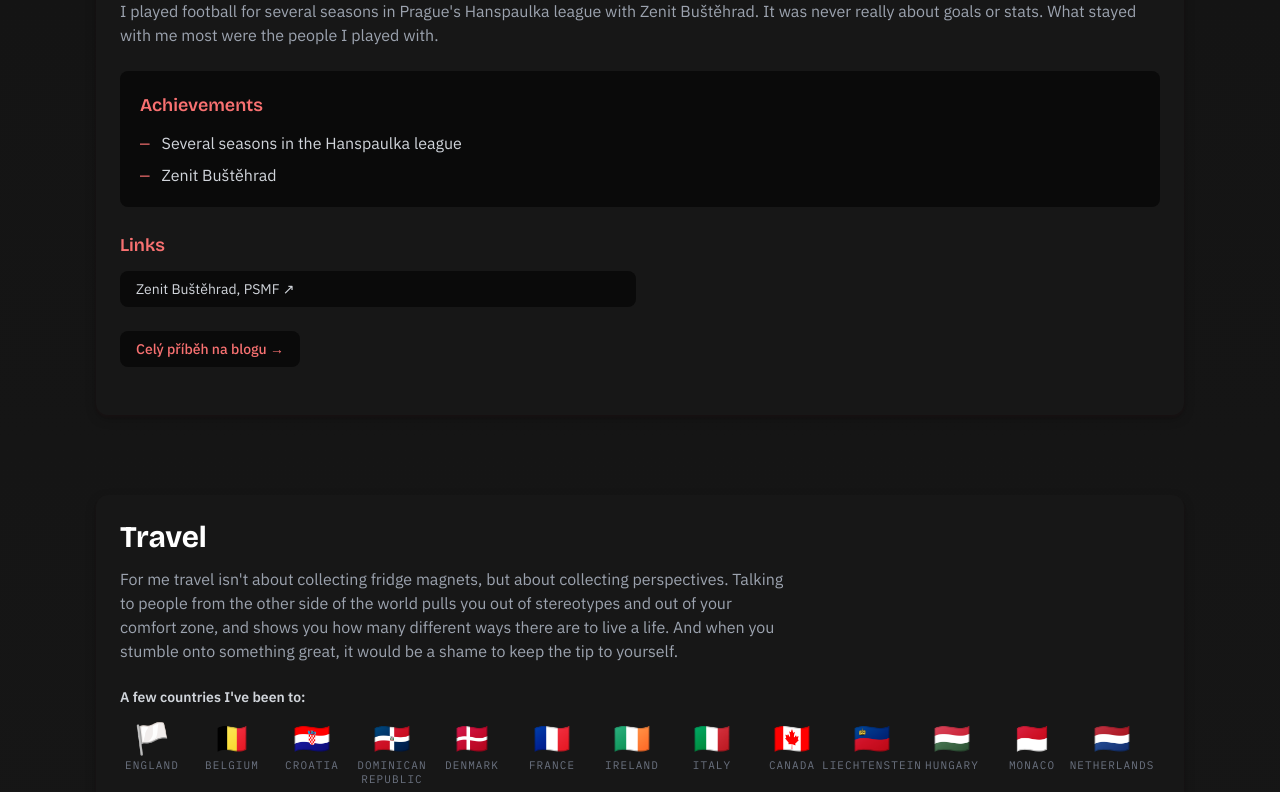
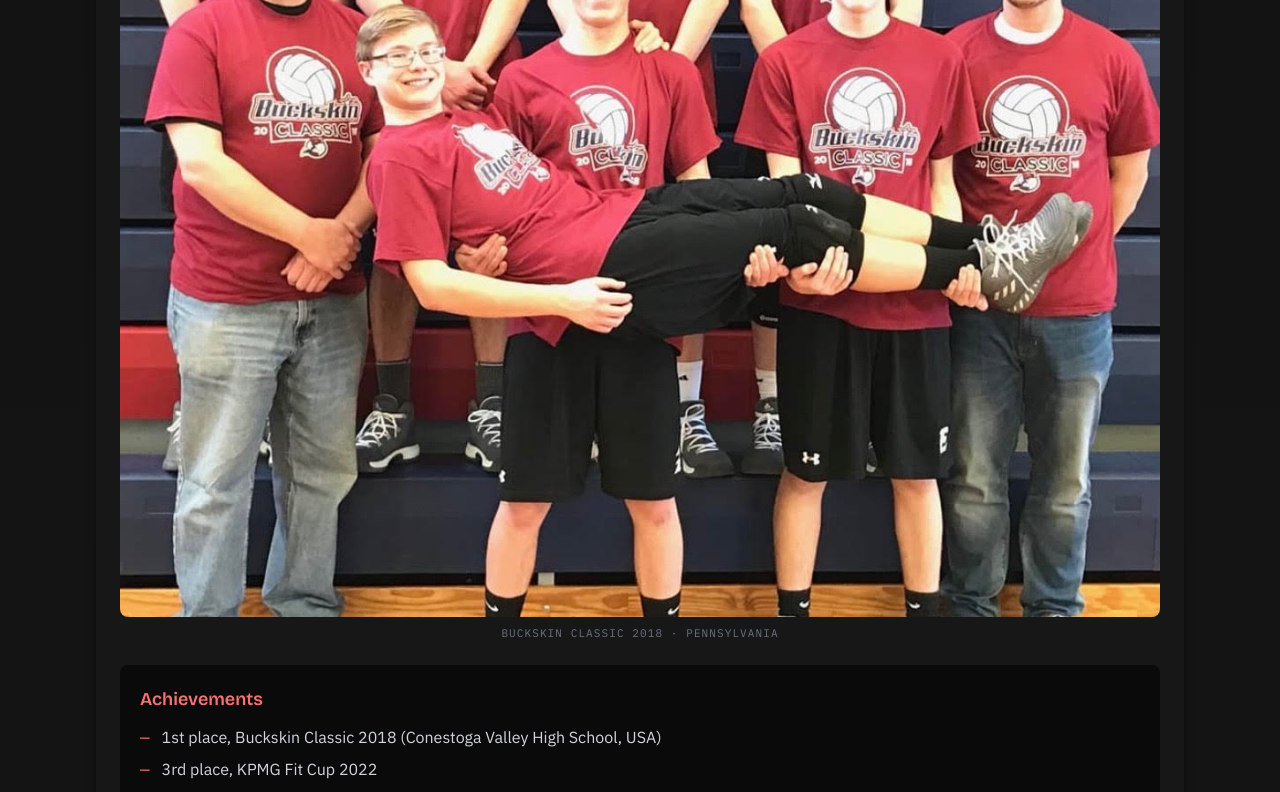
Before and after one commit to petrhollan22/petr-portfolio, a Next.js app: page /en/free-time in a window 1280 px wide. Shown: the part 4600-5392 px from the top of the page. Built offline with nearby package versions, Linux system fonts and the light colour scheme; no server answers.

Commit message:
Add personality to timeline, volleyball win, football humour, certificate note

```diff
--- a/app/[locale]/cv/page.tsx
+++ b/app/[locale]/cv/page.tsx
@@ -92,7 +92,8 @@ export default function CvPage() {
               ))}
             </div>
 
-            <h2 className="text-2xl font-bold mb-4">{t('certificates')}</h2>
+            <h2 className="text-2xl font-bold mb-2">{t('certificates')}</h2>
+            <p className="text-sm text-gray-500 mb-4">{t('certificatesNote')}</p>
             <ul className="space-y-1 text-sm text-gray-400">
               {certificates.map((c) => <li key={c}>{c}</li>)}
             </ul>
--- a/data/sports.ts
+++ b/data/sports.ts
@@ -85,26 +85,25 @@ export const sports: Sport[] = [
       en: "I played volleyball during my time in the United States. I enjoy the mix of team play and fast decisions."
     },
     achievements: [
-      { cs: "Hráno během pobytu v USA", en: "Played during a stay in the United States" },
-      { cs: "3. místo, Volejbalový turnaj Třebešín 2023", en: "3rd place, Třebešín Volleyball Tournament 2023" },
-      { cs: "3. místo, KPMG Fit Cup 2022", en: "3rd place, KPMG Fit Cup 2022" }
+      { cs: "1. místo, Buckskin Classic 2018 (Conestoga Valley High School, USA)", en: "1st place, Buckskin Classic 2018 (Conestoga Valley High School, USA)" },
+      { cs: "3. místo, KPMG Fit Cup 2022", en: "3rd place, KPMG Fit Cup 2022" },
+      { cs: "3. místo, Volejbalový turnaj Třebešín 2023", en: "3rd place, Třebešín Volleyball Tournament 2023" }
     ],
     links: [
-      { label: { cs: "Výsledky Třebešín 2023", en: "Results Třebešín 2023" }, url: "https://volejbal.vse.cz/wp-content/uploads/post/8212/volejbalovy-turnaj-trebesin-2023-NV.pdf" },
-      { label: { cs: "Výsledky KPMG Fit Cup 2022", en: "Results KPMG Fit Cup 2022" }, url: "https://volejbal.vse.cz/wp-content/uploads/post/7527/KPMG_Fit_Cup_2022-vysledky_nizsi_vykonnost.pdf" }
-    ]
+      { label: { cs: "Výsledky KPMG Fit Cup 2022", en: "Results KPMG Fit Cup 2022" }, url: "https://volejbal.vse.cz/wp-content/uploads/post/7527/KPMG_Fit_Cup_2022-vysledky_nizsi_vykonnost.pdf" },
+      { label: { cs: "Výsledky Třebešín 2023", en: "Results Třebešín 2023" }, url: "https://volejbal.vse.cz/wp-content/uploads/post/8212/volejbalovy-turnaj-trebesin-2023-NV.pdf" }
+    ],
+    image: "/images/sports/volejbal.jpg",
+    imageCaption: { cs: "Buckskin Classic 2018 · Pensylvánie", en: "Buckskin Classic 2018 · Pennsylvania" }
   },
   {
     id: "football",
     name: { cs: "Fotbal", en: "Football" },
     description: {
-      cs: "Fotbal jsem hrál několik sezón v Hanspaulské lize za Zenit Buštěhrad. Nešlo o góly ani statistiky, nejvíc mi z toho zůstali lidé, se kterými jsem hrál.",
-      en: "I played football for several seasons in Prague's Hanspaulka league with Zenit Buštěhrad. It was never really about goals or stats. What stayed with me most were the people I played with."
+      cs: "Fotbal jsem hrál několik sezón v Hanspaulské lize za Zenit Buštěhrad, většinou v bráně. Kromě toho pár přátelských turnajů, kde jsem získal medaile. Svůj fotbalový um nejčastěji uplatňuju na turnajích se šachisty, kde je konkurence… řekněme přiměřená.",
+      en: "I played football for several seasons in Prague's Hanspaulka league with Zenit Buštěhrad, mostly in goal. Plus a few friendly tournaments where I picked up some medals. These days I mostly deploy my footballing skills at tournaments with chess players, where the competition is… let's say manageable."
     },
-    achievements: [
-      { cs: "Několik sezón v Hanspaulské lize", en: "Several seasons in the Hanspaulka league" },
-      { cs: "Tým Zenit Buštěhrad", en: "Zenit Buštěhrad" }
-    ],
+    achievements: [],
     links: [
       { label: { cs: "Zenit Buštěhrad, PSMF", en: "Zenit Buštěhrad, PSMF" }, url: "https://www.psmf.cz/souteze/2021-hanspaulska-liga-podzim/8-a/tymy/zenit-bustehrad/" }
     ],
--- a/messages/cs.json
+++ b/messages/cs.json
@@ -60,7 +60,7 @@
     "ctaButton": "Rezervuj si čas",
     "travelTitle": "Cestování",
     "travelLead": "Cestování pro mě není o sbírání magnetek na ledničku, ale o sbírání perspektiv. Bavit se s lidmi z druhého konce světa vás okamžitě vytáhne ze stereotypu i komfortní zóny a ukáže vám, kolik různých způsobů existuje, jak žít život. A když pak objevíte něco skvělého, byla by škoda si ty tipy nechat jen pro sebe.",
-    "travelVisited": "Pár zemí jsem navštívil:",
+    "travelVisited": "A když už to někoho zajímá, tady je ta sbírka:",
     "travelOutro": "A rozhodně se nehodlám zastavit. O cestování a zážitcích si vždycky rád popovídám."
   },
   "hustle": {
@@ -130,7 +130,8 @@
     "ctaLead": "Napiš mi a pošlu ti ho.",
     "ctaButton": "Ozvat se",
     "present": "nyní",
-    "minor": "vedlejší specializace"
+    "minor": "vedlejší specializace",
+    "certificatesNote": "Kdyby to někoho z HR zajímalo, mám i tyhle certifikáty. Podle mě o schopnostech nevypovídají zas tolik."
   },
   "inspiration": {
     "title": "Inspirace",
--- a/messages/en.json
+++ b/messages/en.json
@@ -60,7 +60,7 @@
     "ctaButton": "Book a time",
     "travelTitle": "Travel",
     "travelLead": "For me travel isn't about collecting fridge magnets, but about collecting perspectives. Talking to people from the other side of the world pulls you out of stereotypes and out of your comfort zone, and shows you how many different ways there are to live a life. And when you stumble onto something great, it would be a shame to keep the tip to yourself.",
-    "travelVisited": "A few countries I've been to:",
+    "travelVisited": "And in case anyone's curious, here's the collection:",
     "travelOutro": "And I definitely don't plan on stopping. It's another topic I'm always happy to talk about, not just for small talk."
   },
   "hustle": {
@@ -130,7 +130,8 @@
     "ctaLead": "Drop me a message and I'll send it over.",
     "ctaButton": "Get in touch",
     "present": "present",
-    "minor": "minor"
+    "minor": "minor",
+    "certificatesNote": "In case anyone in HR is curious, I also have these certificates. Personally I don't think they say all that much about actual skills."
   },
   "inspiration": {
     "title": "Inspiration",
```
Also changed, not shown: data/timeline.ts (+18 -0 lines), public/images/sports/volejbal.jpg (added).
